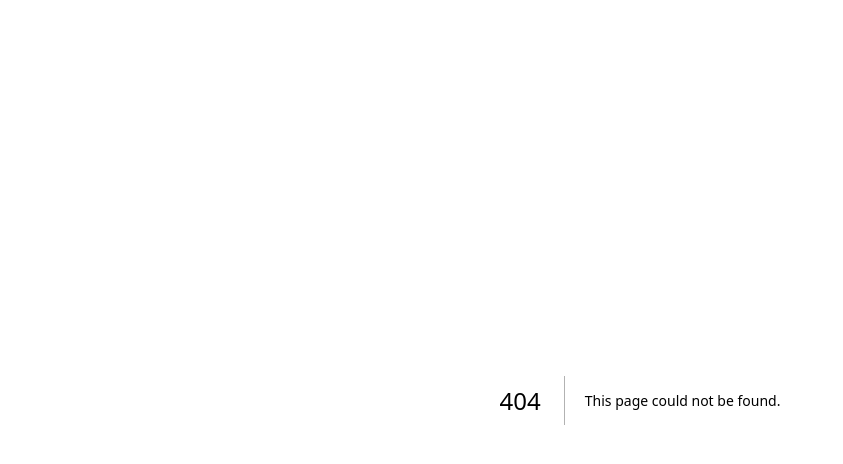
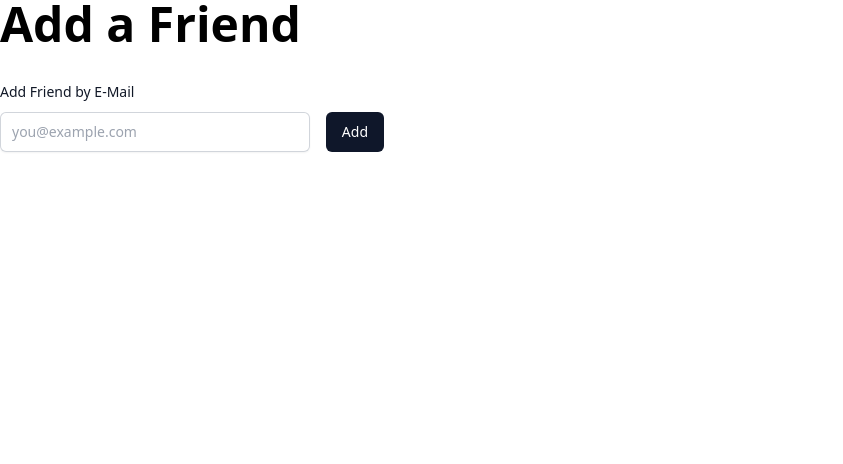
Before and after one commit to dhawal-793/ChatSpace, a Next.js app: page /dashboard/add in a window 1280 px wide. Before the commit this address had no page. Shown: the top 464 px of the page, without its empty margins (0-843 px from the left). Built offline with nearby package versions, Linux system fonts and the light colour scheme.

Commit message:
Added add route under dashboard route

```diff
--- /dev/null
+++ b/src/app/(dashboard)/dashboard/add/page.tsx
@@ -0,0 +1,11 @@
+import AddFriend from "@/components/ui/AddFriend"
+
+
+const Page = () => {
+    return <main>
+        <h1 className="font-bold text-5xl mb-8 ">Add a Friend</h1>
+        <AddFriend />
+    </main>
+}
+
+export default Page
```
